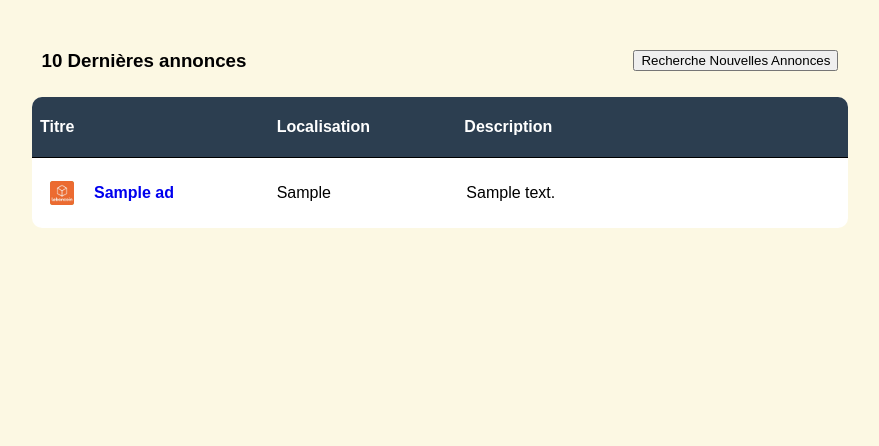
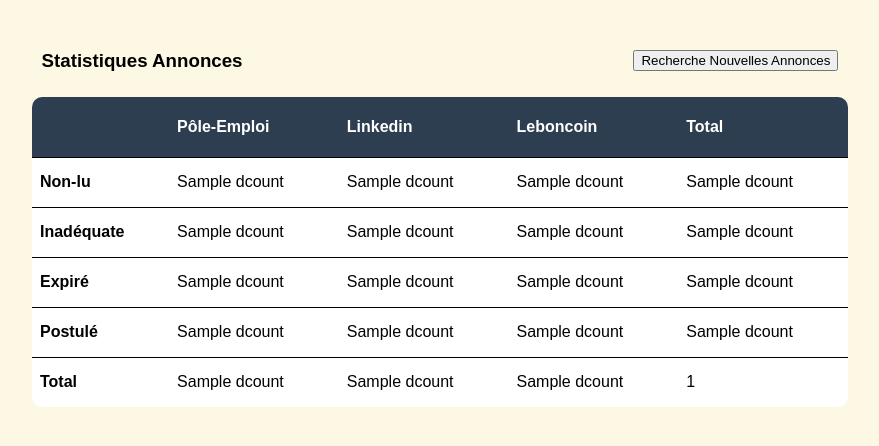
Before and after one commit to Florian-Dj/job_search, a Django app: template mysite/templates/home.html in a window 1280 px wide. Shown: the part 73-519 px from the top of the page, without its empty margins (200-1079 px from the left). Run offline with Django 3.2, Linux system fonts and the light colour scheme; tables that the repository leaves empty hold one stand-in row (values such as "Sample post"); the template is opened without the code that fills it: values that come from a table or form of the project are taken from there, most other values are stand-ins (such as "Sample title", 1, 10 or a date in 2020); some libraries are stand-ins or nearby versions.

Commit message:
Table of statistics for announcements on the home page

```diff
--- a/mysite/mysite/settings.py
+++ b/mysite/mysite/settings.py
@@ -26,7 +26,7 @@ SECRET_KEY = 'nvwroy7g4&k83)&bs!=0723!w3468s))@e_y0y)*ukos%j0)=+'
 # SECURITY WARNING: don't run with debug turned on in production!
 DEBUG = True
 
-ALLOWED_HOSTS = []
+ALLOWED_HOSTS = ['localhost']
 
 
 # Application definition
@@ -122,5 +122,6 @@ USE_TZ = True
 STATIC_URL = '/static/'
 
 STATICFILES_DIRS = [
-    os.path.join(BASE_DIR, 'static')
+    BASE_DIR / "static",
+    '/var/www/static/',
 ]
--- a/mysite/polls/models.py
+++ b/mysite/polls/models.py
@@ -2,6 +2,7 @@ from django.db import models
 
 
 class Search(models.Model):
+    objects = None
     web_choices = [('Leboncoin', 'Leboncoin'), ('Linkedin', 'Linkedin'), ('Pole-Emploi', 'Pôle-Emploi')]
     web = models.CharField("Site", max_length=255, choices=web_choices)
     subject = models.CharField("Sujet", max_length=255, help_text="Nom du Post")
@@ -9,6 +10,7 @@ class Search(models.Model):
 
 
 class Ad(models.Model):
+    objects = None
     status_choice = [('not-read', 'Non Lu'), ('applied', 'Postulé'), ('inadequate', 'Inadéquate'), ('expired', 'Expiré')]
     site = models.ForeignKey(Search, on_delete=models.CASCADE)
     title = models.CharField("Titre", max_length=255)
--- a/mysite/templates/home.html
+++ b/mysite/templates/home.html
@@ -5,7 +5,7 @@
 {% block body %}
 
 <div class="title">
-    <h3> 10 Dernières annonces</h3>
+    <h3> Statistiques Annonces</h3>
     <div class="form">
         <form action="" method="get">
             <input class="button" type="submit" value="Recherche Nouvelles Annonces" name="mybtn">
@@ -13,25 +13,54 @@
     </div>
 </div>
 
-
 <div class="wrap-table100">
     <div class="table100">
         <table>
             <thead>
                 <tr>
-                   <th>Titre</th>
-                   <th>Localisation</th>
-                   <th>Description</th>
+                   <th></th>
+                   <th>Pôle-Emploi</th>
+                   <th>Linkedin</th>
+                   <th>Leboncoin</th>
+                   <th>Total</th>
                 </tr>
             </thead>
             <tbody>
-{% for ad in last_ad %}
-                <tr id="{{ad.id}}">
-                    <td class="title"><img src="../static/image/{{ ad.site.web }}.png" alt="{{ ad.site.web }}" title="{{ ad.site.web }}"/><a href="{{ad.link}}" target="_blank"><b>{{ad.title}}</b></a></td>
-                    <td class="location">{{ad.location}}</td>
-                    <td class="description">{{ad.description}}</td>
+                <tr>
+                    <th>Non-lu</th>
+                    <td>{{ all_pe.3.dcount }}</td>
+                    <td>{{ all_lk.3.dcount }}</td>
+                    <td>{{ all_lb.3.dcount }}</td>
+                    <td>{{ all_status.3.dcount }}</td>
                 </tr>
-{% endfor %}
+                <tr>
+                    <th>Inadéquate</th>
+                    <td>{{ all_pe.2.dcount }}</td>
+                    <td>{{ all_lk.2.dcount }}</td>
+                    <td>{{ all_lb.2.dcount }}</td>
+                    <td>{{ all_status.2.dcount }}</td>
+                </tr>
+                <tr>
+                    <th>Expiré</th>
+                    <td>{{ all_pe.1.dcount }}</td>
+                    <td>{{ all_lk.1.dcount }}</td>
+                    <td>{{ all_lb.1.dcount }}</td>
+                    <td>{{ all_status.1.dcount }}</td>
+                </tr>
+                <tr>
+                    <th>Postulé</th>
+                    <td>{{ all_pe.0.dcount }}</td>
+                    <td>{{ all_lk.0.dcount }}</td>
+                    <td>{{ all_lb.0.dcount }}</td>
+                    <td>{{ all_status.0.dcount }}</td>
+                </tr>
+                <tr>
+                    <th>Total</th>
+                    <td>{{ all_site.0.dcount }}</td>
+                    <td>{{ all_site.1.dcount }}</td>
+                    <td>{{ all_site.2.dcount }}</td>
+                    <td>{{ all_ad.count }}</td>
+                </tr>
             </tbody>
         </table>
     </div>
```
Also changed, not shown: mysite/polls/run.py (+0 -12 lines), mysite/polls/views.py (+13 -2 lines), mysite/templates/ad.html (+6 -6 lines), README.md.
